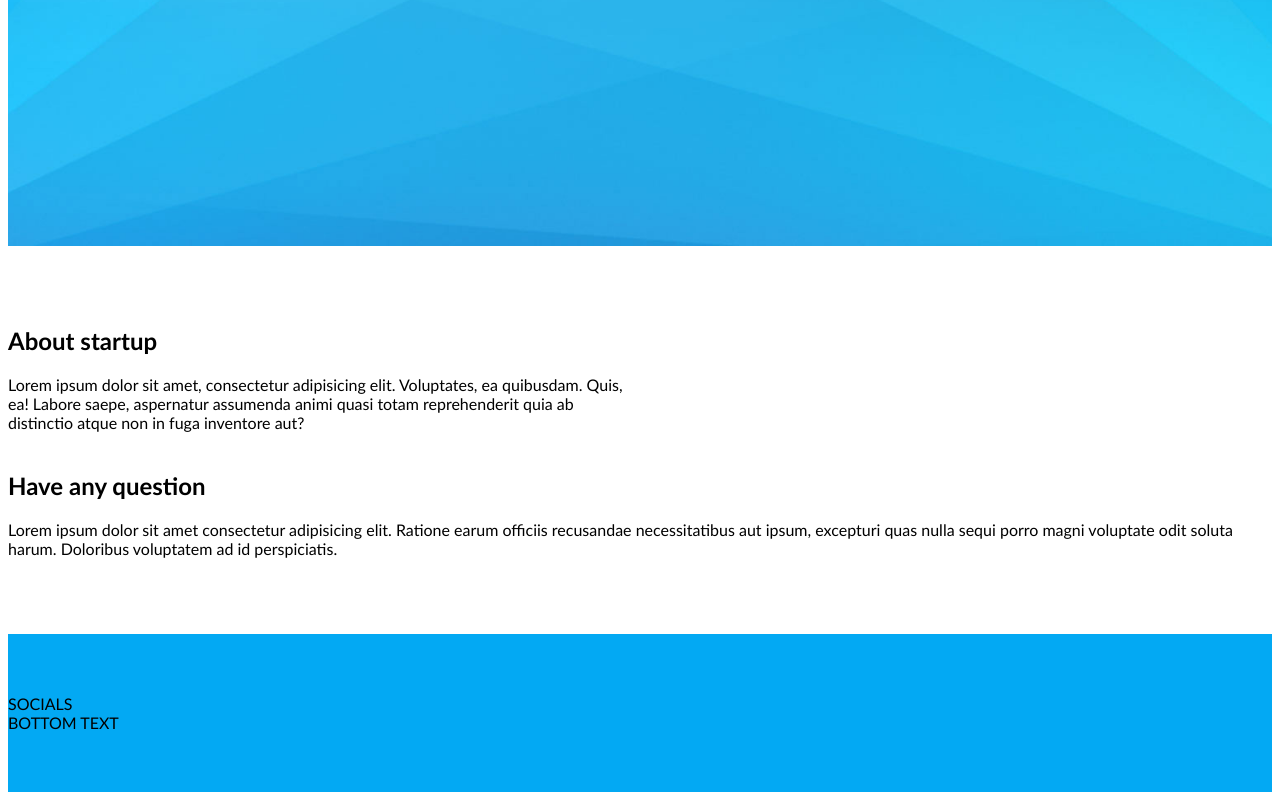
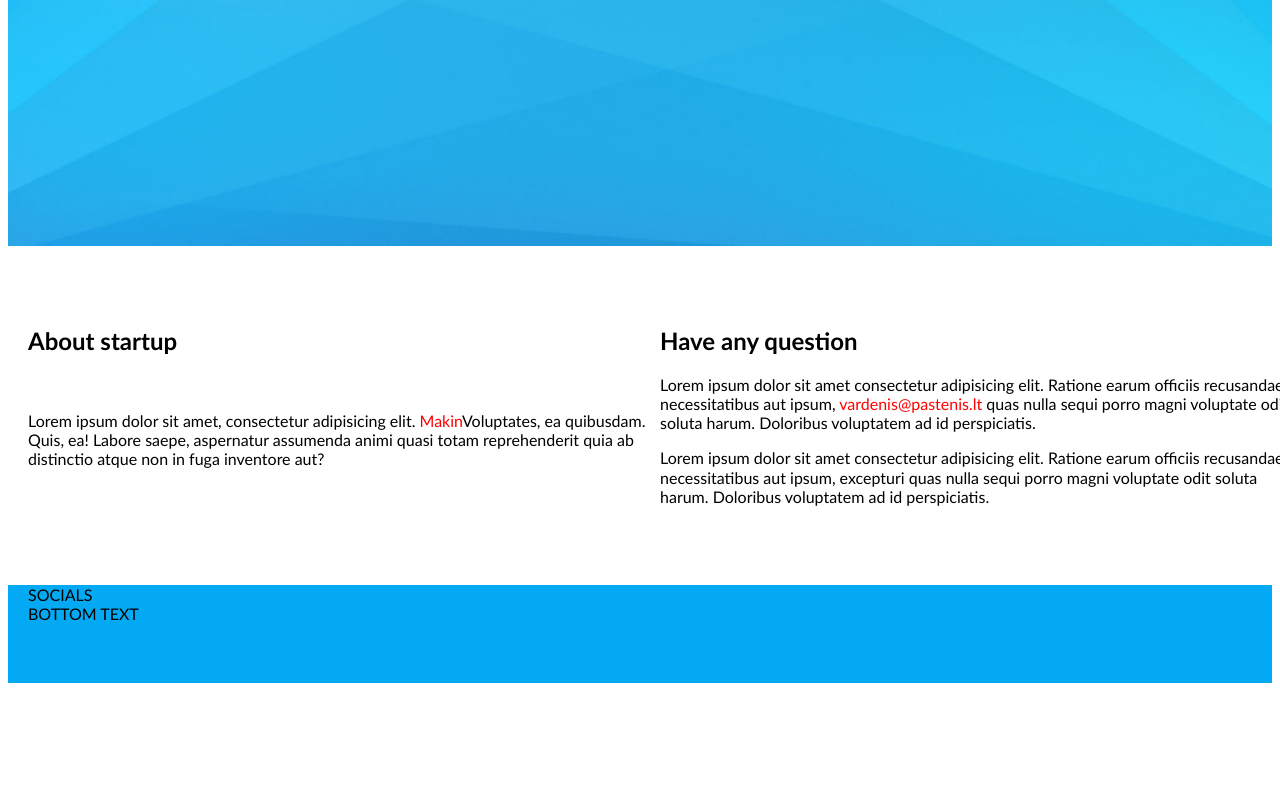
Before and after one commit to KriemiKat/Coming-soon, a website: page index.html in a window 1280 px wide. Shown: the part 652-1452 px from the top of the page. After the commit the page ends 1343 px from the top, so only its background shows below. Drawn offline with Linux system fonts and the light colour scheme.

Commit message:
Paragraphs

```diff
--- a/index.html
+++ b/index.html
@@ -27,16 +27,20 @@
     </section>
 
     <main class="container">
-        <div class="row">
-            <div class="left-column">
+        <div class="row columns">
+
+            <div class="column">
          <h2>About  startup</h2>
-         <p>Lorem ipsum dolor sit amet, consectetur adipisicing elit. Voluptates, ea quibusdam. Quis, ea! Labore saepe, aspernatur assumenda animi quasi totam reprehenderit quia ab distinctio atque non in fuga inventore aut?</p>
+         <p>Lorem ipsum dolor sit amet, consectetur adipisicing elit. <a href="#">Makin</a>Voluptates, ea quibusdam. Quis, ea! Labore saepe, aspernatur assumenda animi quasi totam reprehenderit quia ab distinctio atque non in fuga inventore aut?</p>
+        </div>
+
+
+        <div class="right-column">
+            <h2>Have any question</h2>
+            <p>Lorem ipsum dolor sit amet consectetur adipisicing elit. Ratione earum officiis recusandae necessitatibus aut ipsum, <a href="mailto:vardenis@pastenis.lt">vardenis@pastenis.lt </a> quas nulla sequi porro magni voluptate odit soluta harum. Doloribus voluptatem ad id perspiciatis.</p>
+        <p>Lorem ipsum dolor sit amet consectetur adipisicing elit. Ratione earum officiis recusandae necessitatibus aut ipsum, excepturi quas nulla sequi porro magni voluptate odit soluta harum. Doloribus voluptatem ad id perspiciatis.</p>
         </div>
     </div>
-        <div class="right-column">
-            <h2>Have any question</h2>
-            <p>Lorem ipsum dolor sit amet consectetur adipisicing elit. Ratione earum officiis recusandae necessitatibus aut ipsum, excepturi quas nulla sequi porro magni voluptate odit soluta harum. Doloribus voluptatem ad id perspiciatis. </p>
-        </div>
     </main>
 
 
--- a/main.css/base/base.css
+++ b/main.css/base/base.css
@@ -12,3 +12,18 @@ body {font-family: 'Gill Sans', 'Gill Sans MT', Calibri, 'Trebuchet MS', sans-se
 .bg-main{
     background-color: #03a9f3;
 }
+
+p {
+    font-size: 16px;
+    line-height: 1.2em;
+    color: black;
+}
+
+p > a {
+color: red;
+text-decoration: none;
+}
+
+p > a:hover {
+    text-decoration: underline;
+}
--- a/main.css/base/layout.css
+++ b/main.css/base/layout.css
@@ -8,21 +8,21 @@
     margin-left: calc(50% - 300px);
   }
 
-  .container > .row {
+.container > .row {
     display: inline-block;
     width: 1000px;
     margin-left: calc(50% - 500px);
 }
 
-.container > .row > .left-column {
+.container > .row > .right-column {
     width: 50%;
-    float: left;
+    float: right;
 }
 
 
-.container > .row > .right-column {
+.container > .row > .column {
     width: 40%;
-    float: right;
+    float: left;
 }
 
 @media (max-width: 1100px){
@@ -40,6 +40,14 @@
 .container > .columns {
     flex-direction: column;
     gap: 60px;
+    justify-content:space-between;
+}
+
+.container > .columns >.column {
+    display: flex;
+    flex-direction: column;
+    gap: 20px;
+    width: 50%;
 }
 
 @media (max-width: 640px){
@@ -51,5 +59,5 @@
 .container > .row,
 .container > .short-row {
     width: 100%;
-    margin-left: 0;
+    margin-left: 20px;
 }
--- a/main.css/pages/home.css
+++ b/main.css/pages/home.css
@@ -47,7 +47,7 @@
 }
 
     /*main */
-    /*footer/
+    /*footer*/
 footer.container{
     padding-top: 0%;
 }
```
